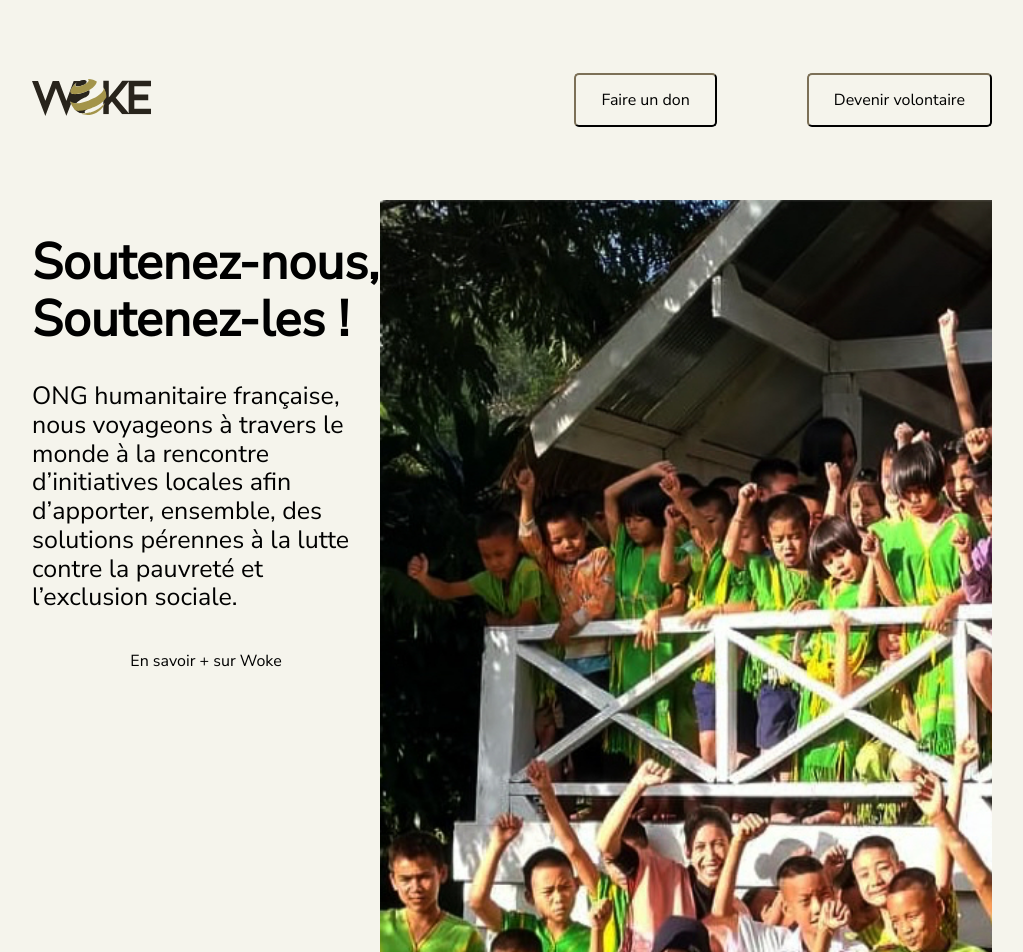
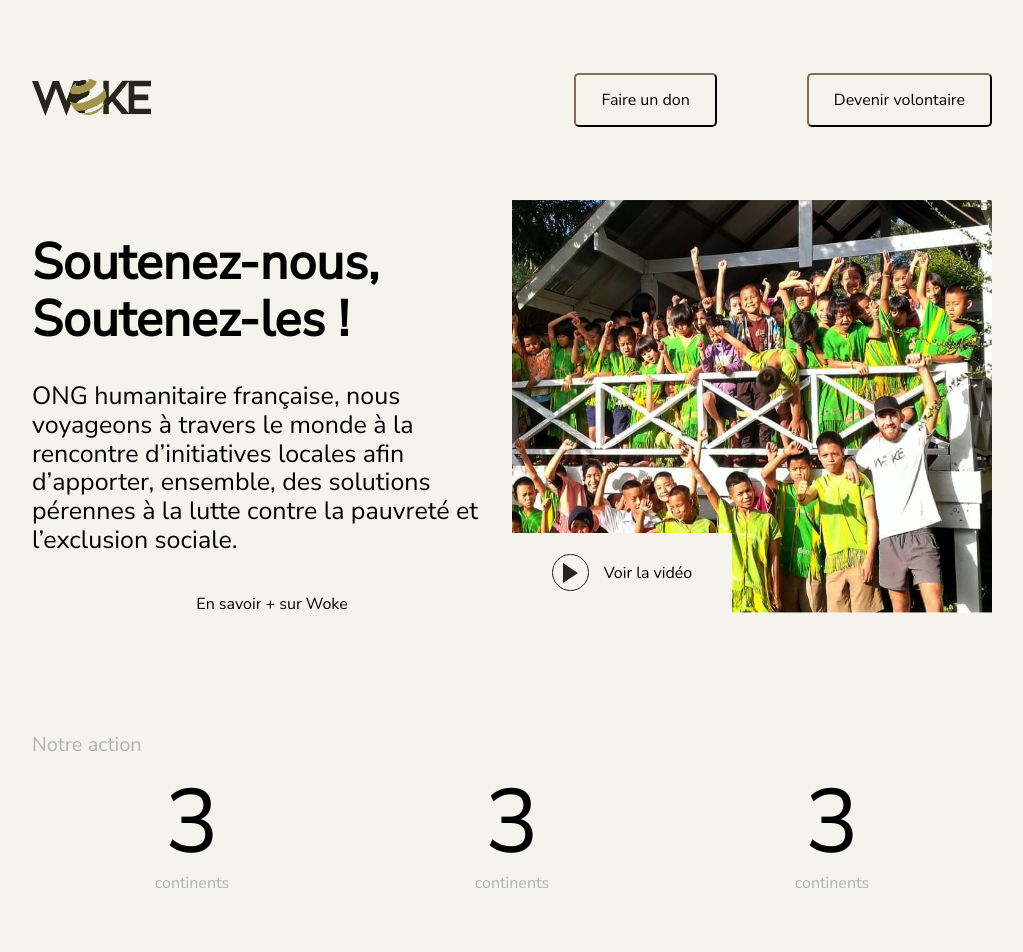
Before and after one commit to AdrienLapasset/woke, a React (Create React App) app: page / in a window 1280 px wide. Shown: the top 952 px of the page, without its empty margins (128-1151 px from the left). After the commit the page ends 894 px from the top, so only its background shows below. Built offline with nearby package versions, Linux system fonts and the light colour scheme; no server answers.

Commit message:
add landing + our action section

```diff
--- a/src/App.js
+++ b/src/App.js
@@ -6,8 +6,7 @@
 import Home from 'components/Home/Home'
 import Blog from 'components/Blog/Blog.container'
 
-class App extends React.Component {
-  render() {
+const App = () => {
   return (
     <ThemeProvider theme={theme}>
       <Container>
@@ -20,16 +19,16 @@
     </ThemeProvider>
   )
 }
-}
 
 const Container = styled.section`
    margin: 0 auto;
    max-width: 960px;
 `
-
 const theme = {
   colors: {
-    black: '#28241C'
+    black: '#28241C',
+    grey: '#B1B3B4',
+    background: '#f5f4ec'
   }
 }
 
--- a/src/components/Home/Home.js
+++ b/src/components/Home/Home.js
@@ -1,47 +1,14 @@
-import React, { Component } from 'react';
-import styled from 'styled-components'
+import React from 'react'
+import Landing from './Landing'
+import OurAction from './OurAction'
 
-import Title from 'components/global/Title'
-import BaseText from 'components/global/BaseText'
-import PrimaryBtn from 'components/global/PrimaryBtn'
-import BgImage from 'components/global/BgImage';
-
-export class Home extends Component {
-  render() {
-    return (
-      <StyledContainer>
-        <StyledColumn>
-          <Title>
-            Soutenez-nous, <br />
-            Soutenez-les !
-          </Title>
-          <BaseText>
-            ONG humanitaire française, nous voyageons
-            à travers le monde à la rencontre d’initiatives locales
-            afin d’apporter, ensemble, des solutions pérennes
-            à la lutte contre la pauvreté et l’exclusion sociale.
-          </BaseText>
-          <PrimaryBtn>En savoir + sur Woke</PrimaryBtn>
-        </StyledColumn>
-        <StyledColumn>
-          <BgImage url={'assets/imgs/premices.jpg'} width={612} height={967} />
-          {/* <img src={wokeLogoBlack} alt="Woke logo" className="header__logo" /> */}
-        </StyledColumn>
-      </StyledContainer>
-    );
-  }
+const Home = () => {
+  return (
+    <>
+      <Landing />
+      <OurAction />
+    </>
+  );
 }
 
-const StyledContainer = styled.section`
-  display: flex;
-  justify-content: space-between;
-`
-const StyledColumn = styled.div`
-display: flex;
-flex-direction: column;
-& p {
-    margin-bottom: 40px;
-  }
-`
-
 export default Home;
--- /dev/null
+++ b/src/components/Home/Landing.js
@@ -0,0 +1,88 @@
+import React from 'react';
+import styled from 'styled-components'
+
+import H1 from 'components/global/H1'
+import BaseText from 'components/global/BaseText'
+import PrimaryBtn from 'components/global/PrimaryBtn'
+
+import img from 'assets/imgs/premices.jpg';
+
+const Landing = () => {
+  return (
+    <StyledContainer>
+      <StyledColumn>
+        <H1>
+          Soutenez-nous, <br />
+          Soutenez-les !
+        </H1>
+        <BaseText>
+          ONG humanitaire française, nous voyageons
+          à travers le monde à la rencontre d’initiatives locales
+          afin d’apporter, ensemble, des solutions pérennes
+          à la lutte contre la pauvreté et l’exclusion sociale.
+          </BaseText>
+        <PrimaryBtn>En savoir + sur Woke</PrimaryBtn>
+      </StyledColumn>
+      <StyledColumn>
+        <Img>
+          <VideoBtn>
+            <PlayIcon>
+              <Triangle />
+            </PlayIcon>
+            Voir la vidéo
+              </VideoBtn>
+        </Img>
+      </StyledColumn>
+    </StyledContainer>
+  );
+}
+
+const StyledContainer = styled.section`
+  display: flex;
+  justify-content: space-between;
+  margin-bottom: 120px;
+`
+const StyledColumn = styled.div`
+display: flex;
+flex-direction: column;
+flex: 1 1 0;
+& p {
+    margin-bottom: 40px;
+  }
+`
+const Img = styled.div`
+width: 100%;
+height: 100%;
+background-image: url(${img});
+background-size: cover;
+background-position: center;
+display: flex;
+`
+const VideoBtn = styled.div`
+margin-top: auto;
+width: 220px;
+height: 80px;
+background-color: ${props => props.theme.colors.background};
+display: flex;
+justify-content: center;
+align-items: center;
+`
+const PlayIcon = styled.span`
+width: 35px;
+height: 35px;
+border: solid 1px ${props => props.theme.colors.black};
+border-radius: 100%;
+display: flex;
+justify-content: center;
+align-items: center;
+margin-right: 15px;
+`
+const Triangle = styled.span`
+width: 0;
+height: 0;
+border-top: 10px solid transparent;
+border-bottom: 10px solid transparent;
+border-left: 15px solid ${props => props.theme.colors.black};
+`
+
+export default Landing;
--- /dev/null
+++ b/src/components/Home/OurAction.js
@@ -0,0 +1,44 @@
+import React from 'react'
+import styled from 'styled-components'
+
+import H2 from 'components/global/H2'
+
+const OurAction = () => {
+  return (
+    <>
+      <H2>Notre action</H2>
+      <StyledContainer>
+        <ActionContainer>
+          <Number>3</Number>
+          <Text>continents</Text>
+        </ActionContainer>
+        <ActionContainer>
+          <Number>3</Number>
+          <Text>continents</Text>
+        </ActionContainer>
+        <ActionContainer>
+          <Number>3</Number>
+          <Text>continents</Text>
+        </ActionContainer>
+      </StyledContainer>
+    </>
+  )
+}
+
+const StyledContainer = styled.div`
+  display: flex;
+  justify-content: space-around;
+  width: 100%;
+  margin-top: 15px;
+`
+const ActionContainer = styled.div`
+text-align: center;
+`
+const Number = styled.div`
+font-size: 90px;
+`
+const Text = styled.div`
+color: ${props => props.theme.colors.grey}
+`
+
+export default OurAction
--- /dev/null
+++ b/src/components/global/H1.js
@@ -0,0 +1,14 @@
+import React from 'react';
+import styled from 'styled-components'
+
+const H1 = ({ children }) => {
+  return (
+    <StyledH1>{children}</StyledH1>
+  );
+}
+
+const StyledH1 = styled.h1`
+  font-size: 50px
+`
+
+export default H1;
--- /dev/null
+++ b/src/components/global/H2.js
@@ -0,0 +1,16 @@
+import React from 'react';
+import styled from 'styled-components'
+
+const H2 = ({ children }) => {
+  return (
+    <StyledH2>{children}</StyledH2>
+  );
+}
+
+const StyledH2 = styled.h2`
+  font-size: 20px;
+  color: ${props => props.theme.colors.grey};
+  font-weight: 400;
+`
+
+export default H2;
--- a/src/components/global/Title.js
+++ /dev/null
@@ -1,16 +0,0 @@
-import React, { Component } from 'react';
-import styled from 'styled-components'
-
-export class Title extends Component {
-  render() {
-    return (
-      <H1>{this.props.children}</H1>
-    );
-  }
-}
-
-const H1 = styled.h1`
-  font-size: 50px
-`
-
-export default Title;
```
Lines whose indentation alone changed are shown as unchanged.
